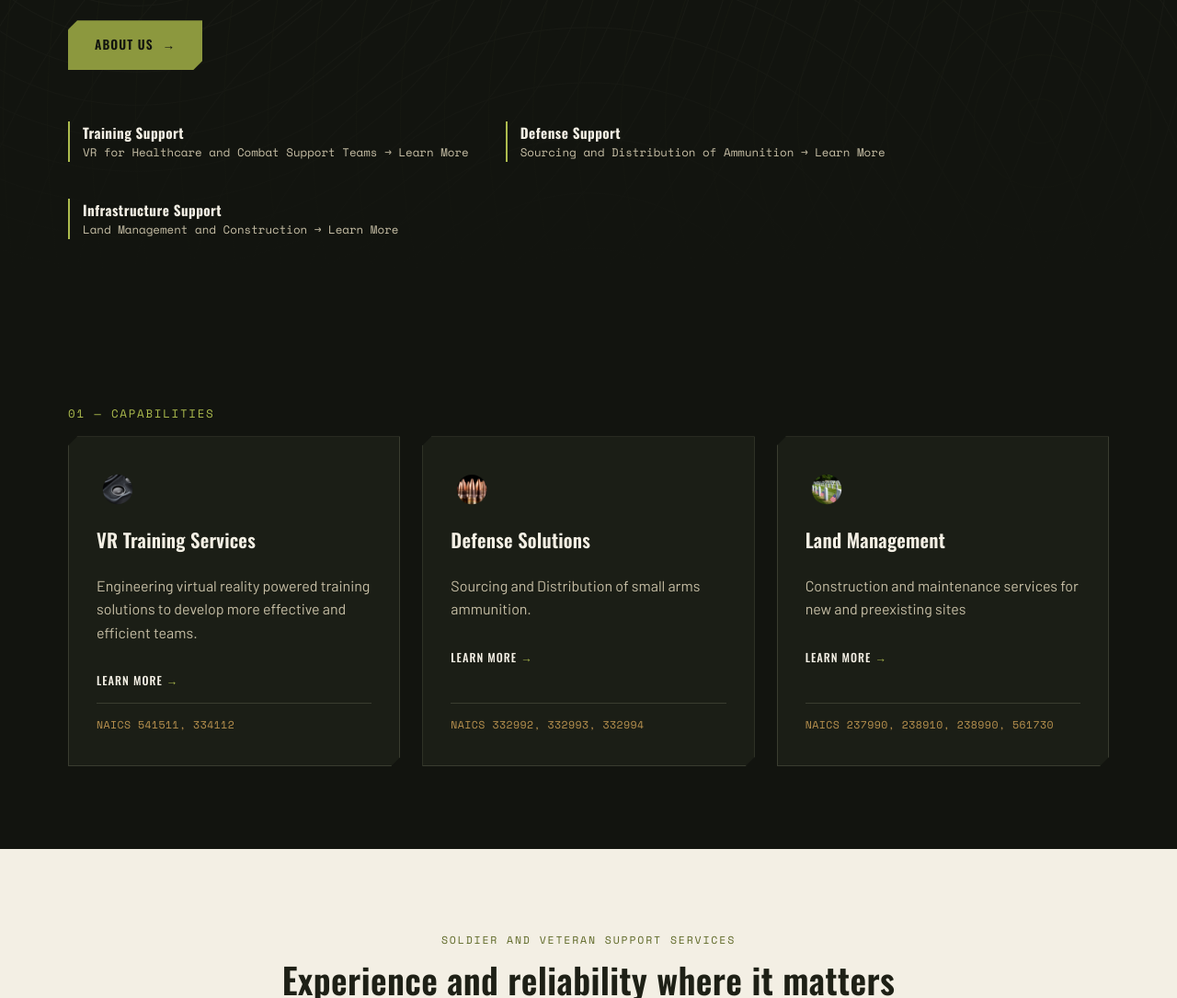
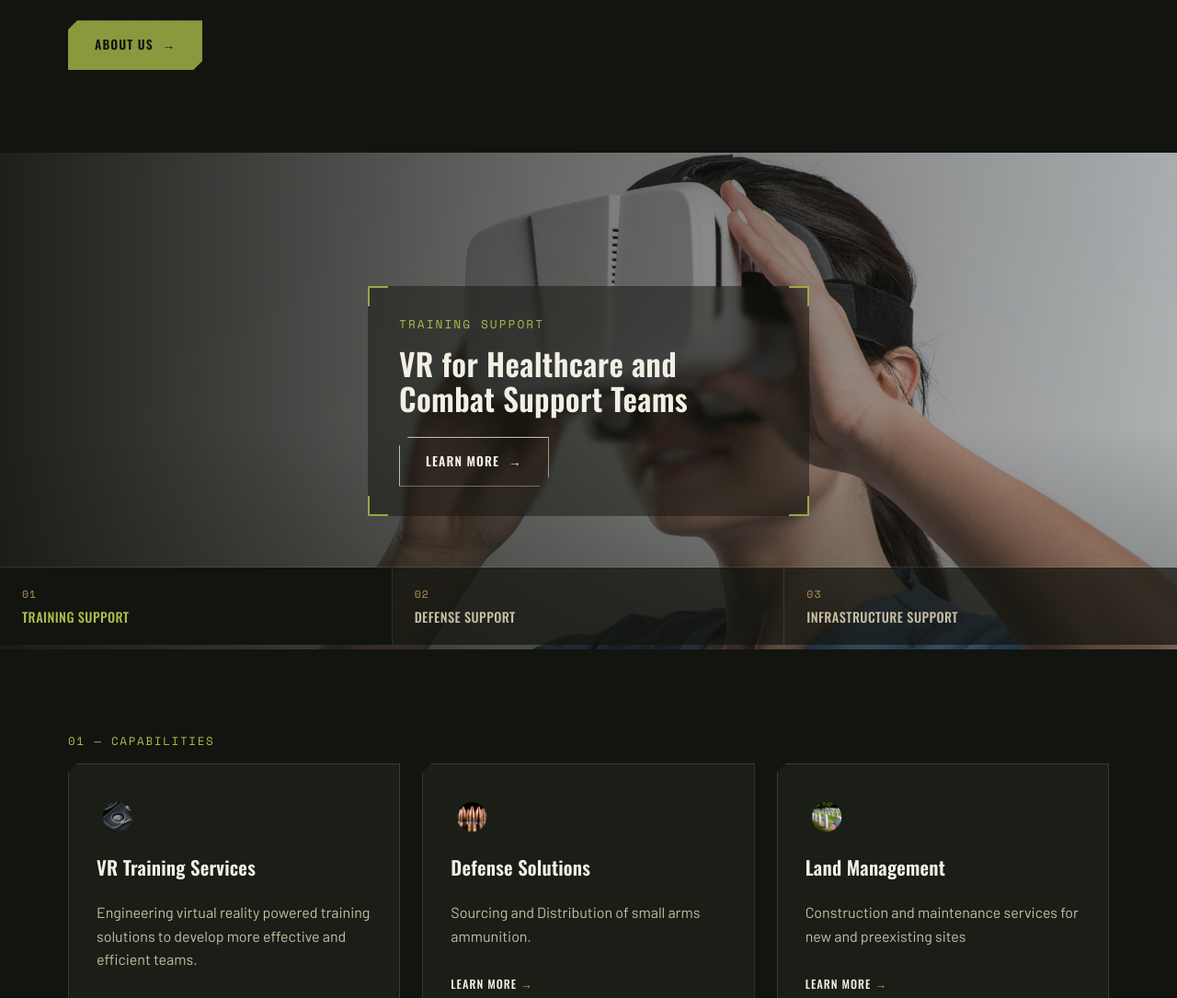
Before and after one commit to jtysonblack/bighorn, a plain HTML site: page site/index.html in a window 1280 px wide. Shown: the part 480-1565 px from the top of the page at 92% size. Drawn offline with nearby package versions, Linux system fonts and the light colour scheme.

Commit message:
Add restyled rotating hero image slider (Training/Defense/Infrastructure) to homepage, matching old site's 3-slide banner

```diff
--- a/site/assets/css/style.css
+++ b/site/assets/css/style.css
@@ -331,6 +331,97 @@ a:focus-visible, button:focus-visible, input:focus-visible, textarea:focus-visib
 .hero-badge { font-family: var(--font-mono); font-size: 0.78rem; color: var(--sand); border-left: 2px solid var(--olive-bright); padding-left: 14px; }
 
 /* --------------------------------------------------------------------------
+   Hero rotating slider — Training / Defense / Infrastructure
+   -------------------------------------------------------------------------- */
+.hero-slider {
+  position: relative;
+  height: 540px;
+  overflow: hidden;
+  isolation: isolate;
+}
+.hero-slide {
+  position: absolute;
+  inset: 0;
+  background-size: cover;
+  background-position: center;
+  opacity: 0;
+  transition: opacity 1s ease;
+}
+.hero-slide.is-active { opacity: 1; }
+.hero-slide::after {
+  content: '';
+  position: absolute;
+  inset: 0;
+  background:
+    linear-gradient(90deg, rgba(18,20,15,0.94) 0%, rgba(18,20,15,0.6) 42%, rgba(18,20,15,0.22) 100%),
+    linear-gradient(0deg, rgba(18,20,15,0.35) 0%, transparent 45%);
+}
+.hero-slider-inner {
+  position: relative;
+  z-index: 2;
+  height: 100%;
+  display: flex;
+  align-items: center;
+}
+.hero-slider-panel {
+  max-width: 480px;
+  padding: 32px 34px;
+  background: rgba(18,20,15,0.5);
+  backdrop-filter: blur(3px);
+}
+.hero-slider-panel .hero-kicker { margin-bottom: 12px; }
+.hero-slider-panel h2 {
+  font-size: clamp(1.5rem, 3vw, 2.1rem);
+  margin-bottom: 22px;
+}
+.hero-slider-tabs {
+  position: relative;
+  z-index: 2;
+  display: grid;
+  grid-template-columns: repeat(3, 1fr);
+  border-top: 1px solid var(--line-soft);
+}
+.hero-tab {
+  text-align: left;
+  background: rgba(18,20,15,0.72);
+  border: none;
+  border-right: 1px solid var(--line-soft);
+  padding: 20px 24px;
+  cursor: pointer;
+  transition: background 0.2s ease;
+}
+.hero-tab:last-child { border-right: none; }
+.hero-tab:hover { background: rgba(18,20,15,0.92); }
+.hero-tab.is-active { background: var(--bg-deep); }
+.hero-tab-num {
+  display: block;
+  font-family: var(--font-mono);
+  font-size: 0.72rem;
+  color: var(--brass);
+  letter-spacing: 0.1em;
+  margin-bottom: 6px;
+}
+.hero-tab-title {
+  display: block;
+  font-family: var(--font-display);
+  font-size: 0.9rem;
+  letter-spacing: 0.03em;
+  text-transform: uppercase;
+  color: var(--sand);
+}
+.hero-tab.is-active .hero-tab-title { color: var(--olive-bright); }
+
+@media (max-width: 980px) {
+  .hero-slider { height: 620px; }
+}
+@media (max-width: 760px) {
+  .hero-slider { height: 680px; }
+  .hero-slider-panel { max-width: 100%; padding: 24px; }
+  .hero-slider-tabs { grid-template-columns: 1fr; }
+  .hero-tab { border-right: none; border-bottom: 1px solid var(--line-soft); }
+}
+
+/* --------------------------------------------------------------------------
    Pillar / service cards
    -------------------------------------------------------------------------- */
 .pillars {
--- a/site/assets/js/main.js
+++ b/site/assets/js/main.js
@@ -60,6 +60,42 @@ document.addEventListener('DOMContentLoaded', function () {
     });
   });
 
+  // Hero rotating slider (Training / Defense / Infrastructure)
+  var heroSlider = document.getElementById('heroSlider');
+  if (heroSlider) {
+    var slides = heroSlider.querySelectorAll('.hero-slide');
+    var tabs = heroSlider.querySelectorAll('.hero-tab');
+    var kickerEl = heroSlider.querySelector('[data-slide-kicker]');
+    var headingEl = heroSlider.querySelector('[data-slide-heading]');
+    var linkEl = heroSlider.querySelector('[data-slide-link]');
+    var current = 0;
+    var timer;
+
+    var goTo = function (index) {
+      current = index;
+      slides.forEach(function (s, i) { s.classList.toggle('is-active', i === index); });
+      tabs.forEach(function (t, i) { t.classList.toggle('is-active', i === index); });
+      var tab = tabs[index];
+      kickerEl.textContent = tab.getAttribute('data-kicker');
+      headingEl.textContent = tab.getAttribute('data-heading');
+      linkEl.setAttribute('href', tab.getAttribute('data-href'));
+    };
+    var next = function () { goTo((current + 1) % slides.length); };
+    var startAuto = function () { timer = setInterval(next, 6000); };
+    var stopAuto = function () { clearInterval(timer); };
+
+    tabs.forEach(function (tab, i) {
+      tab.addEventListener('click', function () {
+        goTo(i);
+        stopAuto();
+        startAuto();
+      });
+    });
+    heroSlider.addEventListener('mouseenter', stopAuto);
+    heroSlider.addEventListener('mouseleave', startAuto);
+    startAuto();
+  }
+
   // Counter animation — reads data-to-value, matches live site's real numbers
   var counters = document.querySelectorAll('.stat .num[data-to-value]');
   if (counters.length) {
--- a/site/index.html
+++ b/site/index.html
@@ -52,20 +52,36 @@
       <div class="hero-actions">
         <a href="about-us.html" class="btn btn-primary">About Us</a>
       </div>
-      <div class="hero-badge-row">
-        <a href="vrpt.html" class="hero-badge">
-          <strong style="color:var(--paper);display:block;font-family:var(--font-display);font-size:0.95rem;letter-spacing:0.03em;">Training Support</strong>
-          VR for Healthcare and Combat Support Teams &rarr; Learn More
-        </a>
-        <a href="defense-solutions.html" class="hero-badge">
-          <strong style="color:var(--paper);display:block;font-family:var(--font-display);font-size:0.95rem;letter-spacing:0.03em;">Defense Support</strong>
-          Sourcing and Distribution of Ammunition &rarr; Learn More
-        </a>
-        <a href="construction-and-land-management.html" class="hero-badge">
-          <strong style="color:var(--paper);display:block;font-family:var(--font-display);font-size:0.95rem;letter-spacing:0.03em;">Infrastructure Support</strong>
-          Land Management and Construction &rarr; Learn More
-        </a>
+    </div>
+  </section>
+
+  <section class="hero-slider" id="heroSlider">
+    <div class="hero-slide is-active" style="background-image:url('assets/images/bighorn-banner3.jpg')"></div>
+    <div class="hero-slide" style="background-image:url('assets/images/bighorn-banner2.jpg')"></div>
+    <div class="hero-slide" style="background-image:url('assets/images/bighorn-construction.jpg')"></div>
+    <div class="hero-slider-inner">
+      <div class="container">
+        <div class="reticle hero-slider-panel">
+          <span class="corner tl"></span><span class="corner tr"></span><span class="corner bl"></span><span class="corner br"></span>
+          <div class="hero-kicker" data-slide-kicker>Training Support</div>
+          <h2 data-slide-heading>VR for Healthcare and Combat Support Teams</h2>
+          <a href="vrpt.html" class="btn btn-outline" data-slide-link>Learn More</a>
+        </div>
       </div>
+    </div>
+    <div class="hero-slider-tabs">
+      <button class="hero-tab is-active" data-slide="0" data-kicker="Training Support" data-heading="VR for Healthcare and Combat Support Teams" data-href="vrpt.html">
+        <span class="hero-tab-num">01</span>
+        <span class="hero-tab-title">Training Support</span>
+      </button>
+      <button class="hero-tab" data-slide="1" data-kicker="Defense Support" data-heading="Sourcing and Distribution of Ammunition" data-href="defense-solutions.html">
+        <span class="hero-tab-num">02</span>
+        <span class="hero-tab-title">Defense Support</span>
+      </button>
+      <button class="hero-tab" data-slide="2" data-kicker="Infrastructure Support" data-heading="Land Management and Construction" data-href="construction-and-land-management.html">
+        <span class="hero-tab-num">03</span>
+        <span class="hero-tab-title">Infrastructure Support</span>
+      </button>
     </div>
   </section>
 
```
Also changed, not shown: site/assets/images/bighorn-banner2.jpg (added), site/assets/images/bighorn-banner3.jpg (added), site/assets/images/bighorn-construction.jpg (added).
